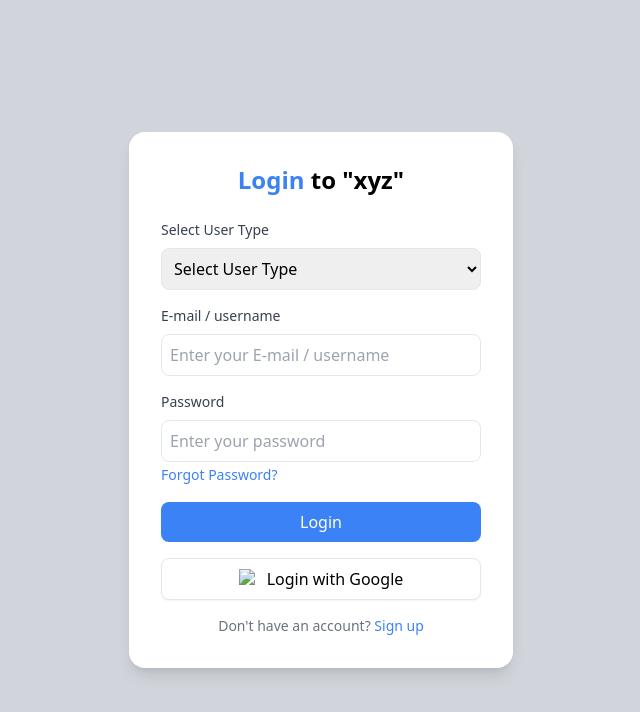
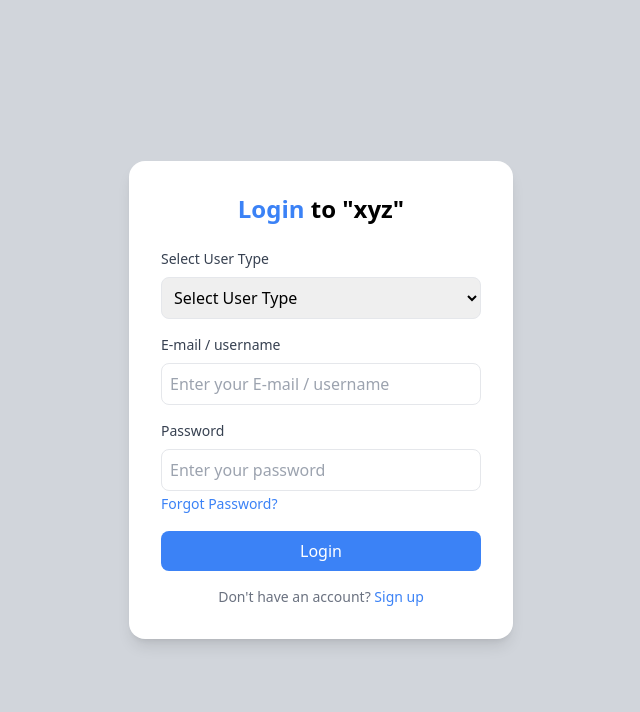
Before and after one commit to Pray45/SSIP, a plain HTML site: page index.html in a window 1280 px wide. Shown: the whole page, without its empty margins (319-959 px from the left). Drawn offline with nearby package versions, Linux system fonts and the light colour scheme.

Commit message:
Update index.html

```diff
--- a/index.html
+++ b/index.html
@@ -33,12 +33,6 @@
             </div>
             <button type="submit"
                 class="w-full bg-blue-500 text-white py-2 rounded-lg hover:bg-blue-600 transition duration-300">Login</button>
-            <div class="flex items-center justify-center mt-4">
-                <button type="button" class="flex items-center justify-center w-full border py-2 rounded-lg shadow-sm bg-white hover:bg-gray-100 transition duration-300">
-                    <img src="./components/google.svg" alt="Google Logo" class="w-5 h-5 mr-2" />
-                    Login with Google
-                </button>
-            </div>
         </form>
         <p class="text-center text-sm text-gray-500 mt-4">Don't have an account? <a href="#" class="text-blue-500">Sign up</a></p>
     </div>
```
